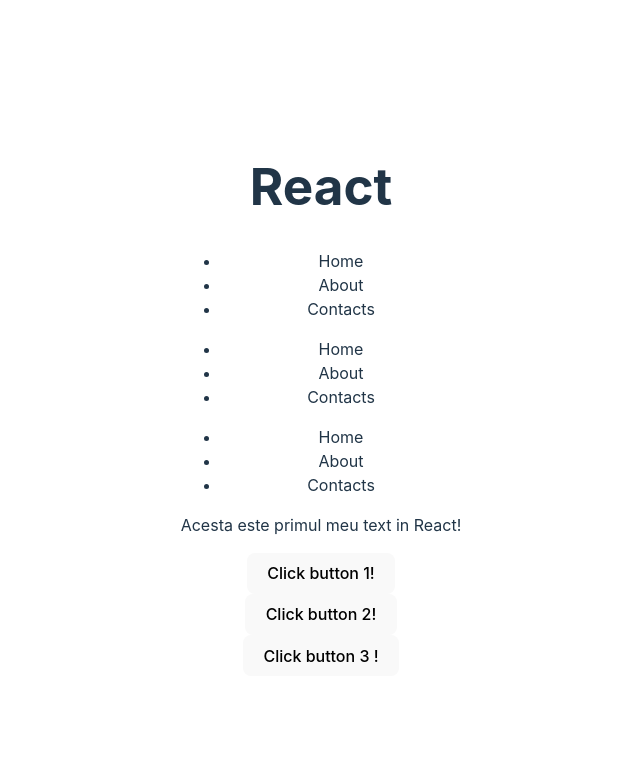
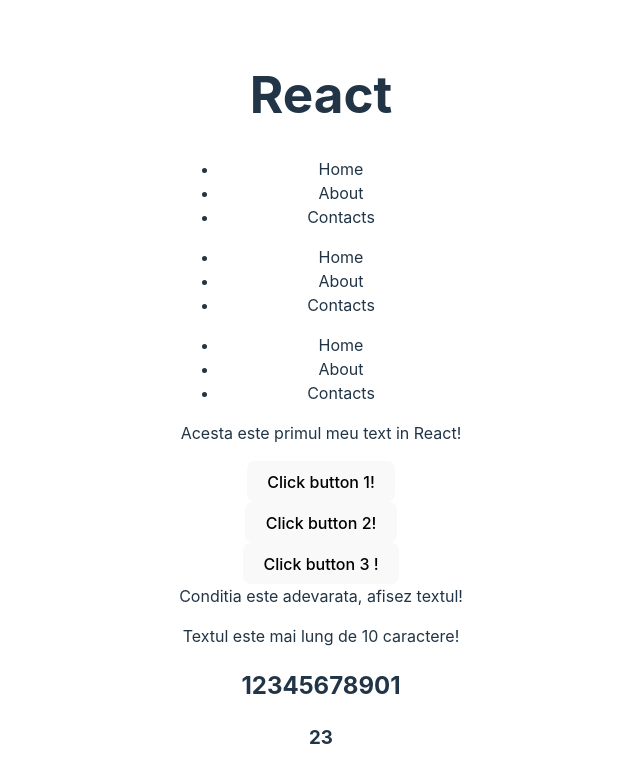
Before and after one commit to danretegan/react-lesson-1, a React (Vite) app in the folder my-app/: page / in a window 1280 px wide. Shown: the top 782 px of the page, without its empty margins (319-959 px from the left). Built offline with nearby package versions, Linux system fonts and the light colour scheme.

Commit message:
conditions

```diff
--- a/my-app/src/App.jsx
+++ b/my-app/src/App.jsx
@@ -3,8 +3,11 @@
 import Button2 from './Button2';
 import Button3 from './Button3';
 import Menu from './Menu';
+import SearchBar from './SearchBar';
 
 function App() {
+
+const isVisible = true;
 
 const title = 'React'
 
@@ -45,6 +48,8 @@
 
       <Button3 text='Click button' icon='3' handleClick={() => {console.log('button 3 clicked')}}/>
 
+      <SearchBar text={'12345678901'} esteVizibil={isVisible} pret={23}/>
+
     </div>
   )
 }
--- /dev/null
+++ b/my-app/src/SearchBar.jsx
@@ -0,0 +1,20 @@
+import PropTypes from 'prop-types';
+
+function SearchBar({ text, esteVizibil, pret }) {
+    return(
+        <div>
+            {esteVizibil ? 'Conditia este adevarata, afisez textul!' : ''}
+            {text.length > 10 && <p>Textul este mai lung de 10 caractere!</p>}
+            <h2>{text}</h2>
+            <h3>{pret}</h3>
+        </div>
+    )
+}
+
+SearchBar.propTypes = {
+    text: PropTypes.string.isRequired,
+    esteVizibil: PropTypes.bool,
+    pret: PropTypes.number.isRequired,
+}
+
+export default SearchBar;
```
